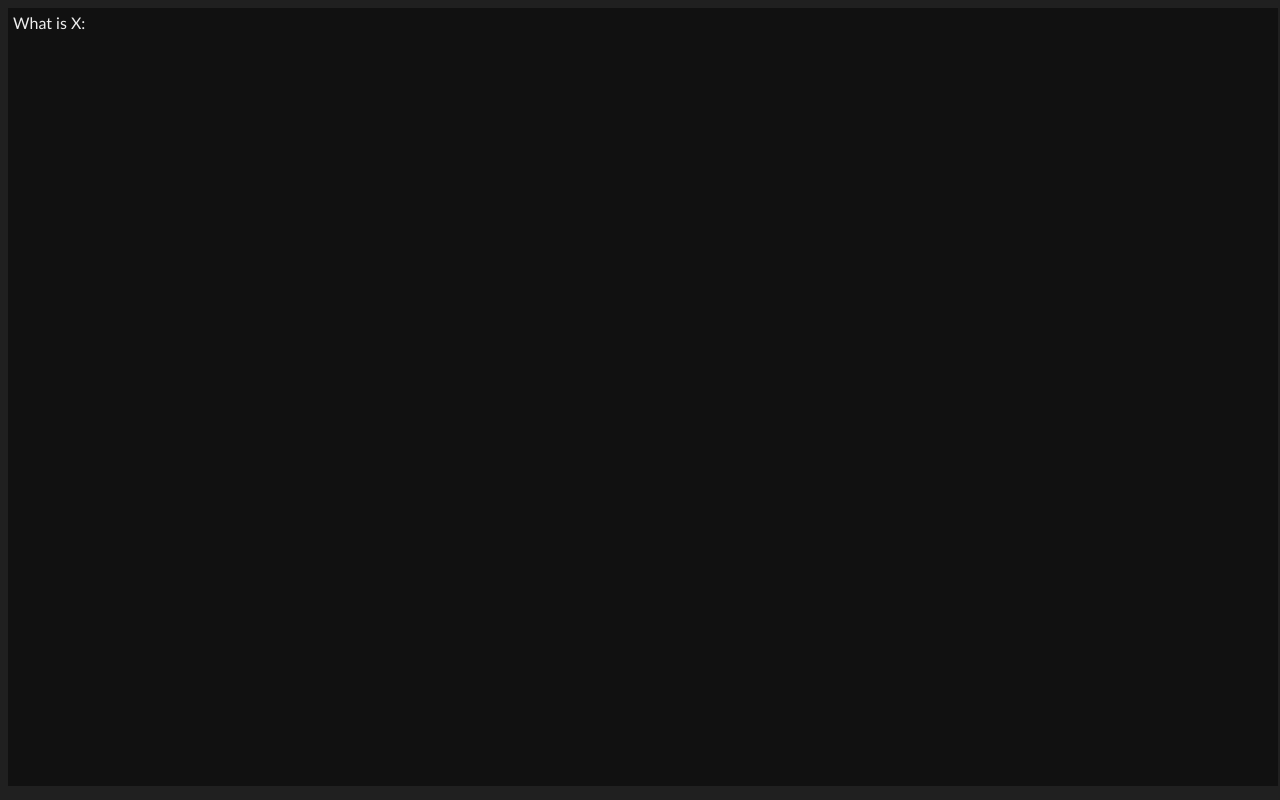
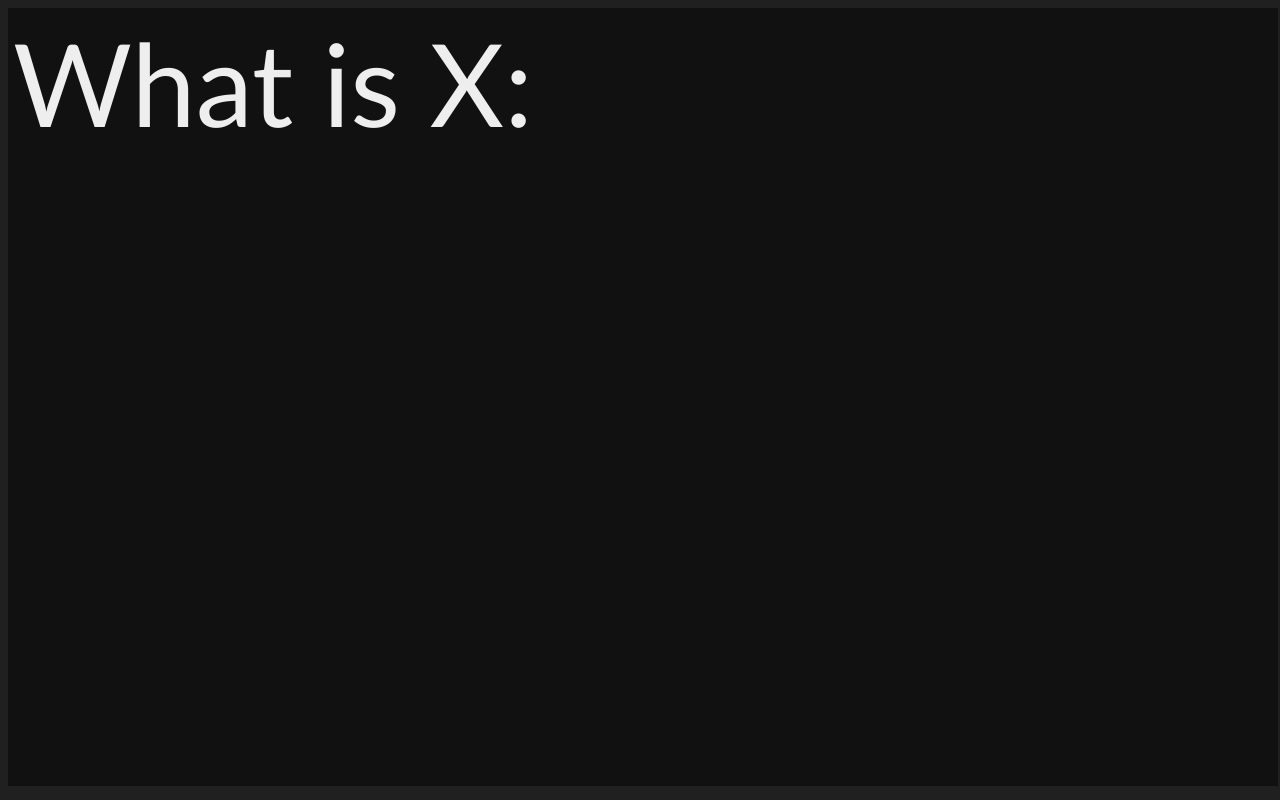
Before and after one commit to itsmoongoose/Terminus-Code-Calculator, a website: page src/index.html in a window 1280 px wide. Drawn offline with Linux system fonts and the light colour scheme.

Commit message:
Add font size

```diff
--- a/src/css/styles.css
+++ b/src/css/styles.css
@@ -32,6 +32,7 @@ body, #themes {
 #output p {
     margin: 0;
     color: var(--text);
+    font-size: 115px;
 }
 
 #output .error {
```
